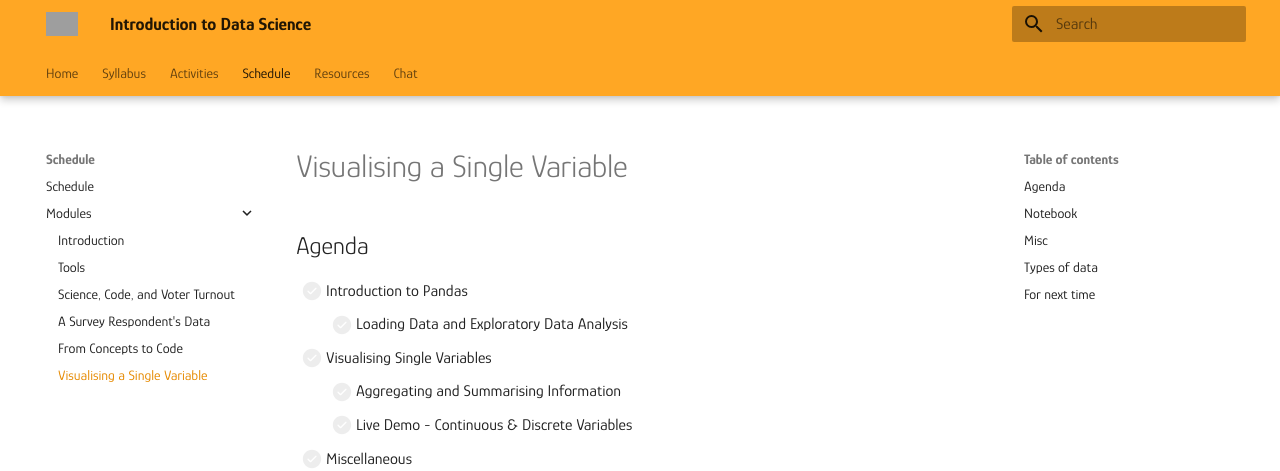
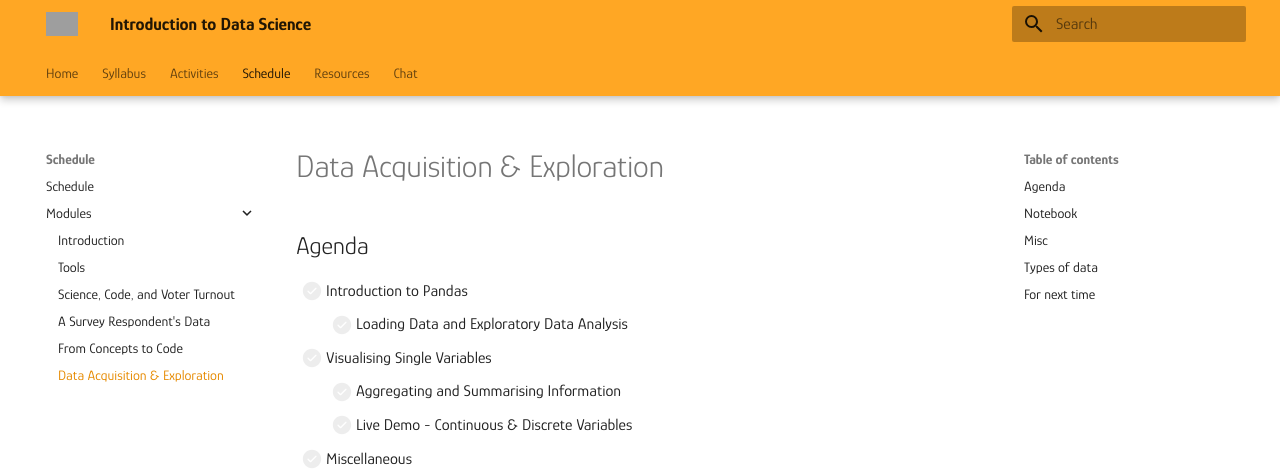
Before and after one commit to mickaeltemporao/itds, an MkDocs documentation site: the page built from docs/modules/exploration-1.md, in a window 1280 px wide and 900 px high. Shown: the top 471 px of the window. Built offline with MkDocs 1.6.1 and Material for MkDocs 9.7.7, drawn with Linux system fonts in a browser that asks for light colours; grey boxes are pictures that could not be loaded.

Commit message:
update title

```diff
--- a/docs/modules/exploration-1.md
+++ b/docs/modules/exploration-1.md
@@ -1,4 +1,4 @@
-# Visualising a Single Variable
+# Data Acquisition & Exploration
 
 ## Agenda
 - [ ] Introduction to Pandas
```
